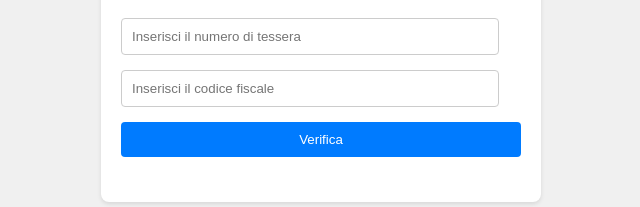
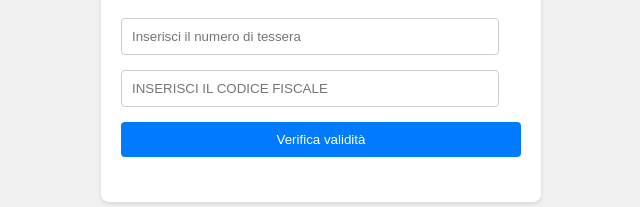
Before and after one commit to Consiglio-di-Itaca/Check-Card-Validity, a plain HTML site: page index.html in a window 1280 px wide. Shown: the part 349-556 px from the top of the page, without its empty margins (319-959 px from the left). Drawn offline with Linux system fonts and the light colour scheme.

Commit message:
UPD: aggiornato uppercase per campo codice fiscale

```diff
--- a/index.html
+++ b/index.html
@@ -66,8 +66,12 @@
       }
 
       @keyframes spin {
-          0% { transform: rotate(0deg); }
-          100% { transform: rotate(360deg); }
+        0% {
+          transform: rotate(0deg);
+        }
+        100% {
+          transform: rotate(360deg);
+        }
       }
 
       .result {
@@ -95,8 +99,9 @@
         <input
           type="text"
           id="fiscalCode"
-          placeholder="Inserisci il codice fiscale" />
-        <button id="checkButton">Verifica</button>
+          placeholder="Inserisci il codice fiscale"
+          style="text-transform: uppercase" />
+        <button id="checkButton">Verifica validità</button>
         <div id="result" class="result"></div>
       </div>
     </div>
```
Lines whose indentation alone changed are shown as unchanged.
